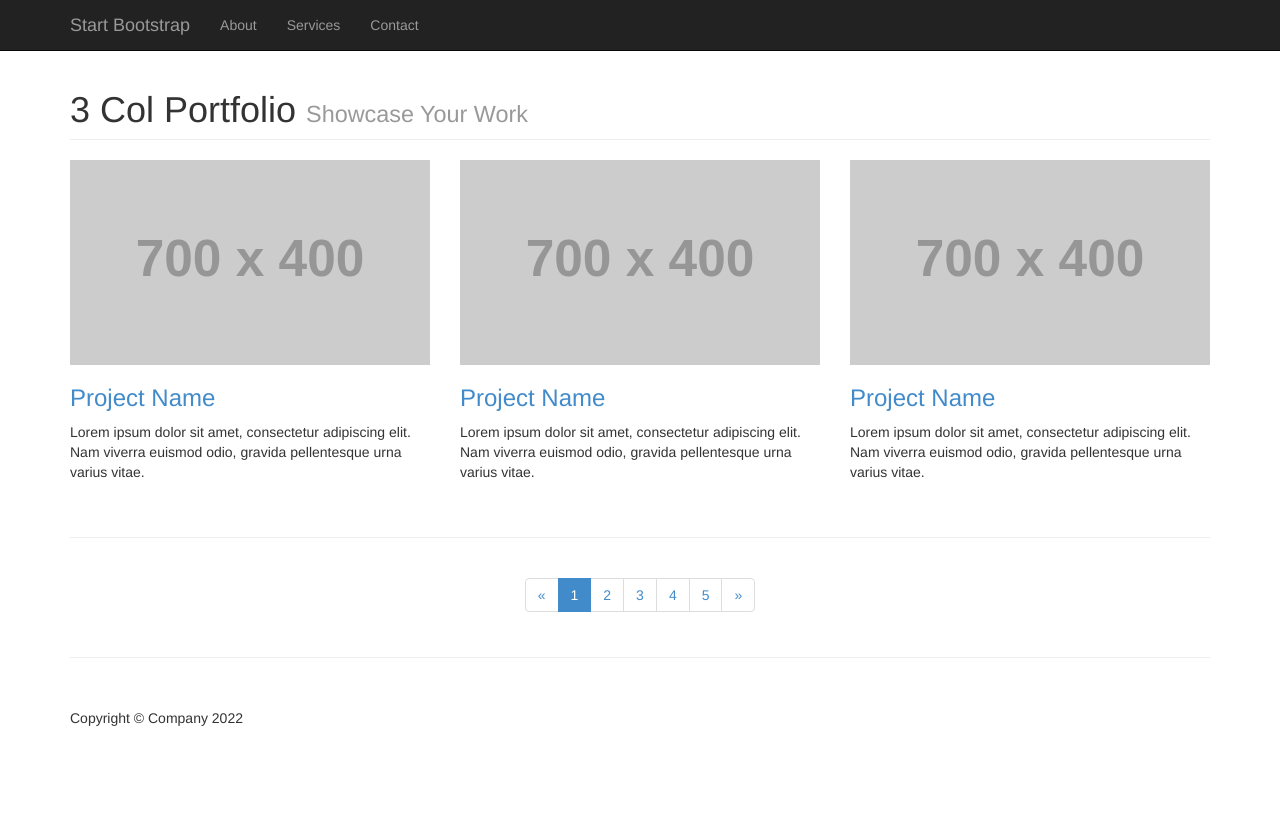
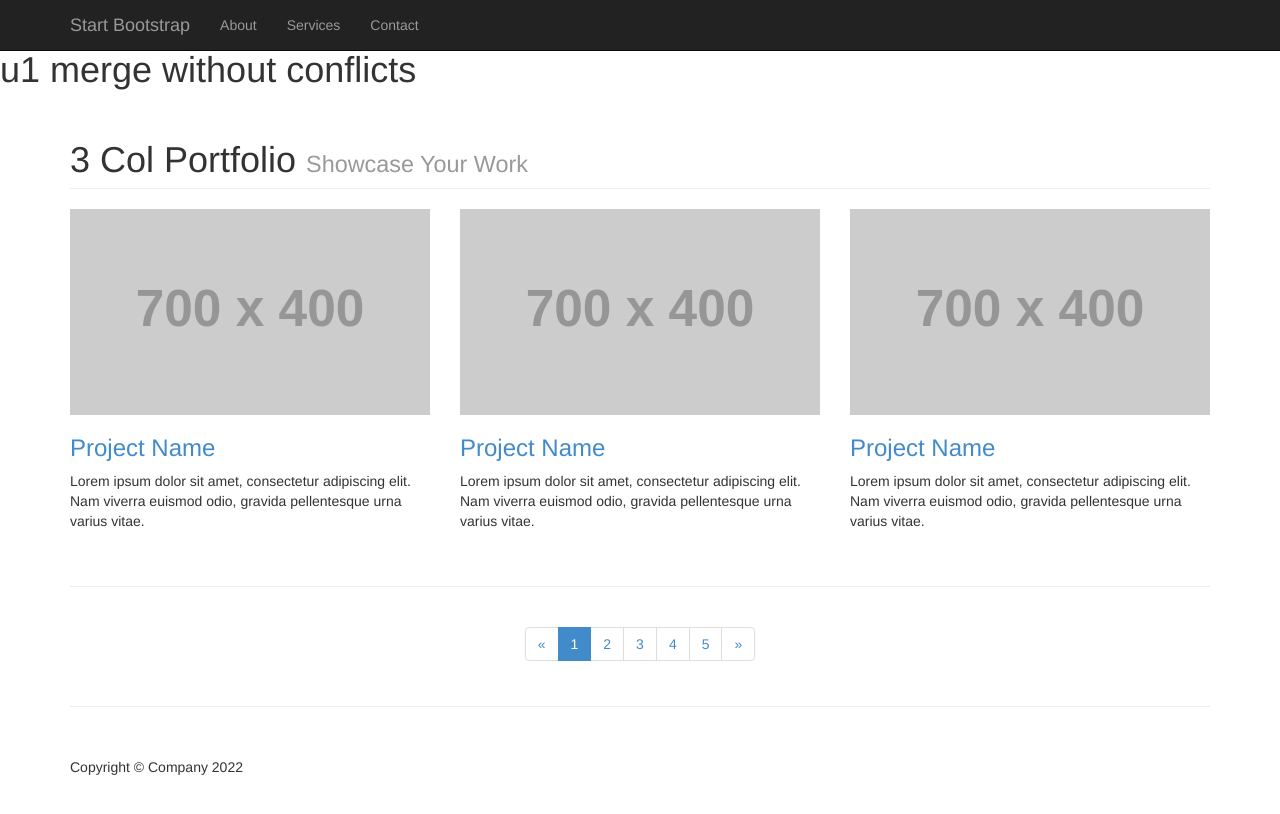
Before and after one commit to ponagraj/GitTrainingDemo, a plain HTML site: page index.html in a window 1280 px wide. Drawn offline with Linux system fonts and the light colour scheme; placeholder pictures from the web are drawn by us.

Commit message:
merge without commits

```diff
--- a/index.html
+++ b/index.html
@@ -5,7 +5,7 @@
     <meta name="viewport" content="width=device-width, initial-scale=1.0">
     <meta name="description" content="This change is made by u1 - feature testing with remote feature branch">
     <meta name="author" content="Nagaraju">
-
+    <h1> u1 merge without conflicts</h1>
     <title>Three Column Portfolio Template for Bootstrap 4</title>
 
     <!-- Bootstrap core CSS -->
```
